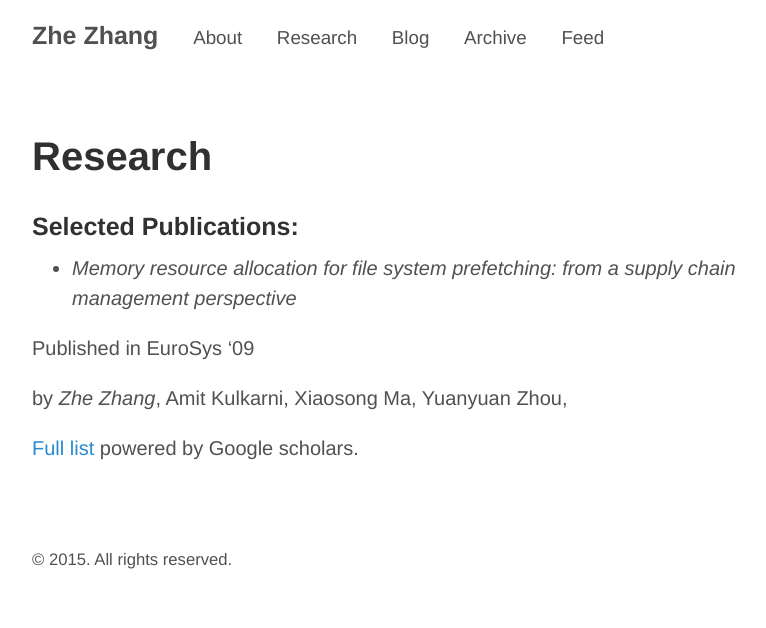
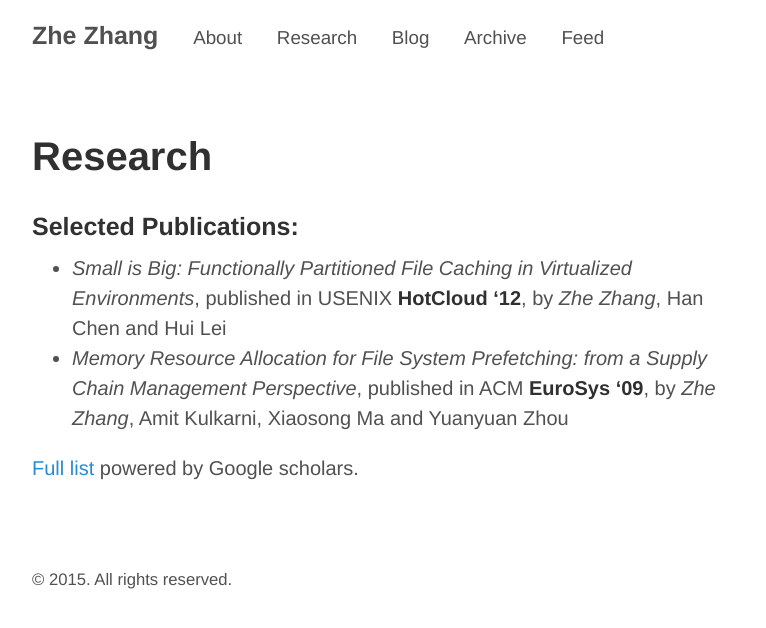
Before and after one commit to zhe-thoughts/zhe-thoughts.github.io, a Jekyll site: the page built from research.md, in a window 1280 px wide. Shown: the top 628 px of the page, without its empty margins (248-1014 px from the left). Built offline with Jekyll 4.4.1, drawn with Linux system fonts in a browser that asks for light colours.

Commit message:
Publications

```diff
--- a/research.md
+++ b/research.md
@@ -3,10 +3,7 @@ layout: page
 title: Research
 ---
 ### Selected Publications:
-* *Memory resource allocation for file system prefetching: from a supply chain management perspective*
-
-Published in EuroSys '09
-
-by _Zhe Zhang_, Amit Kulkarni, Xiaosong Ma, Yuanyuan Zhou,
+* *Small is Big: Functionally Partitioned File Caching in Virtualized Environments*, published in USENIX **HotCloud '12**, by _Zhe Zhang_, Han Chen and Hui Lei
+* *Memory Resource Allocation for File System Prefetching: from a Supply Chain Management Perspective*, published in ACM **EuroSys '09**, by _Zhe Zhang_, Amit Kulkarni, Xiaosong Ma and Yuanyuan Zhou
 
 [Full list](https://scholar.google.com/citations?user=21fWeu8AAAAJ) powered by Google scholars.
```
